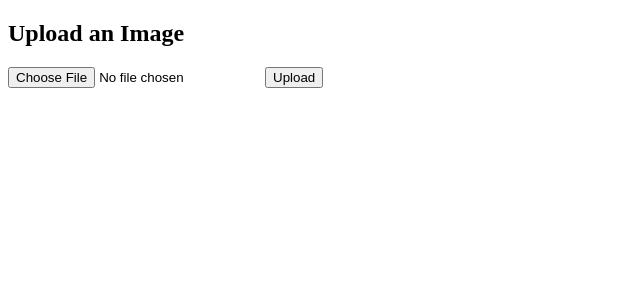
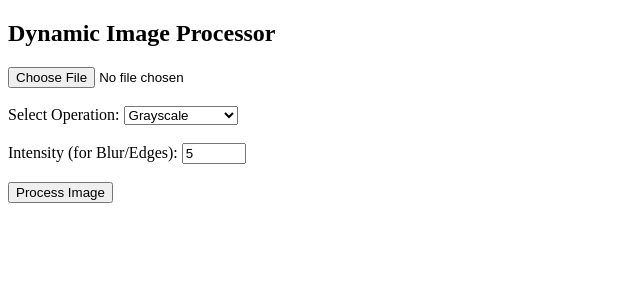
Before and after one commit to pawaranuja722-arch/image_upload, a FastAPI app: page / in a window 1280 px wide. Shown: the top 300 px of the page, without its empty margins (0-640 px from the left). Run offline with FastAPI, Linux system fonts and the light colour scheme.

Commit message:
initial commit

```diff
--- a/main.py
+++ b/main.py
@@ -1,38 +1,51 @@
-from fastapi import FastAPI, File, UploadFile
+from fastapi import FastAPI, File, UploadFile, Form
 from fastapi.responses import HTMLResponse, FileResponse
 import cv2
 import numpy as np
 import os
 
 app = FastAPI()
-
-
-SAVE_DIR = "processed_images"
-os.makedirs(SAVE_DIR, exist_ok=True)
+OUT_DIR = "outputs"
+os.makedirs(OUT_DIR, exist_ok=True)
 
 @app.get("/", response_class=HTMLResponse)
-async def main():
-    # Serves the HTML file we created in Step 1
-    with open("templates/index.html", "r") as f:
+async def home():
+    with open("templates/index.html") as f:
         return f.read()
 
-@app.post("/upload")
-async def upload_image(file: UploadFile = File(...)):
+@app.post("/process")
+async def process_image(
+    file: UploadFile = File(...),
+    operation: str = Form(...),
+    parameter: int = Form(...)
+):
 
-    contents = await file.read()
-    nparr = np.frombuffer(contents, np.uint8)
+    data = await file.read()
+    nparr = np.frombuffer(data, np.uint8)
     img = cv2.imdecode(nparr, cv2.IMREAD_COLOR)
 
+    if operation == "grayscale":
+        processed = cv2.cvtColor(img, cv2.COLOR_BGR2GRAY)
 
-    gray_img = cv2.cvtColor(img, cv2.COLOR_BGR2GRAY)
+    elif operation == "blur":
 
+        k_size = parameter if parameter % 2 != 0 else parameter + 1
+        processed = cv2.GaussianBlur(img, (k_size, k_size), 0)
 
-    file_path = os.path.join(SAVE_DIR, f"gray_{file.filename}")
-    cv2.imwrite(file_path, gray_img)
+    elif operation == "edges":
+        processed = cv2.Canny(img, 100, parameter)
 
+    elif operation == "invert":
+        processed = cv2.bitwise_not(img)
 
-    return FileResponse(file_path)
+    else:
+        processed = img
+
+    save_path = os.path.join(OUT_DIR, f"dynamic_{file.filename}")
+    cv2.imwrite(save_path, processed)
+
+    return FileResponse(save_path)
 
 if __name__ == "__main__":
     import uvicorn
-    uvicorn.run(app, host="127.0.0.1", port=8001)
+    uvicorn.run(app, host="127.0.0.1", port=8000)
--- a/templates/index.html
+++ b/templates/index.html
@@ -1,13 +1,23 @@
 <!DOCTYPE html>
 <html>
-<head>
-    <title>Upload Image</title>
-</head>
+<head><title>Dynamic Image API</title></head>
 <body>
-    <h2>Upload an Image</h2>
-    <form action="/upload" method="post" enctype="multipart/form-data">
-        <input type="file" name="file" accept="image/*">
-        <button type="submit">Upload</button>
+    <h2>Dynamic Image Processor</h2>
+    <form action="/process" method="post" enctype="multipart/form-data">
+        <input type="file" name="file" required><br><br>
+
+        <label>Select Operation:</label>
+        <select name="operation">
+            <option value="grayscale">Grayscale</option>
+            <option value="blur">Blur</option>
+            <option value="edges">Edge Detection</option>
+            <option value="invert">Invert</option>
+        </select><br><br>
+
+        <label>Intensity (for Blur/Edges):</label>
+        <input type="number" name="parameter" value="5" min="1" max="255"><br><br>
+
+        <button type="submit">Process Image</button>
     </form>
 </body>
 </html>
```
Also changed, not shown: outputs/dynamic_OIP.jpeg (added), outputs/dynamic_cascade-clouds-cool-wallpaper-210186.jpg (added).
